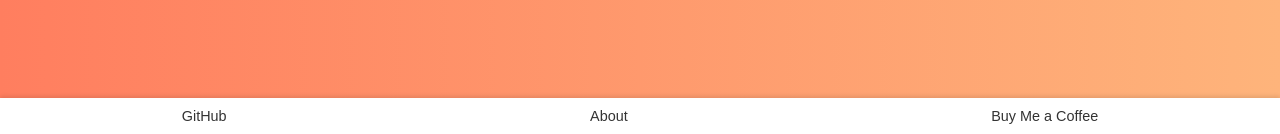
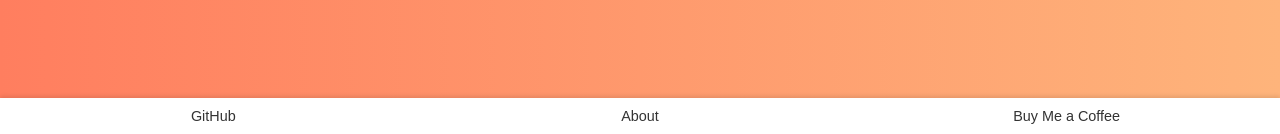
Before and after one commit to ajschrand/nyt-answer-key, a Flask app: page / in a window 1280 px wide. Shown: the part 666-800 px from the top of the page. Run offline with Flask 3, Linux system fonts and the light colour scheme.

Commit message:
center footer elements

```diff
--- a/static/styles.css
+++ b/static/styles.css
@@ -135,6 +135,7 @@ main {
 }
 
 .footer a {
+    width: 150px;
     color: #333;
     text-decoration: none;
     font-size: 0.9em;
```
